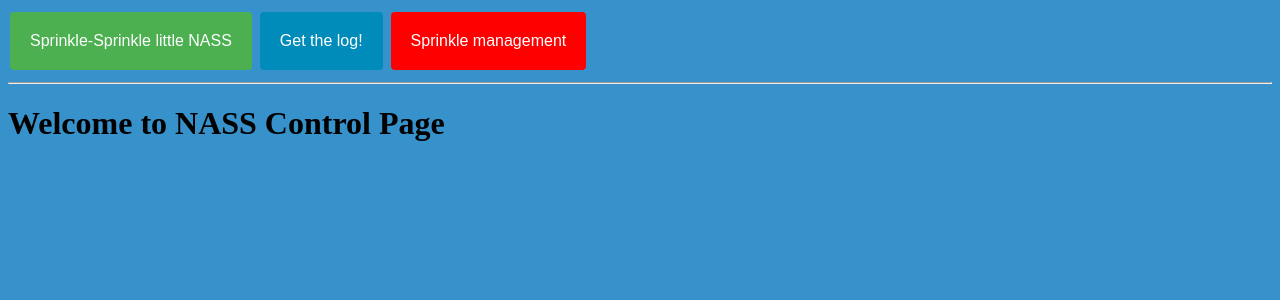
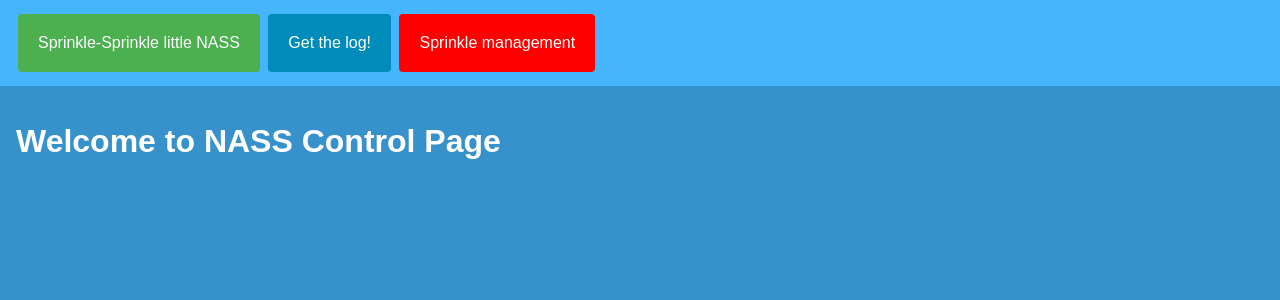
Before and after one commit to demogun-attis/nass, a Django app: page / in a window 1280 px wide. Shown: the top 300 px of the page. Run offline with Django 3.2, Linux system fonts and the light colour scheme.

Commit message:
favicon, start_nass.sh, frozen-header

```diff
--- a/templates/home.html
+++ b/templates/home.html
@@ -107,13 +107,48 @@
 	}
 	.button4 {border-radius: 12px;}
 	.button5 {border-radius: 50%;}
+
+
+
+	body {
+	  margin: 0;
+	  font-family: Arial, Helvetica, sans-serif;
+	}
+
+	.top-container {
+	  background-color: #f1f1f1;
+	  padding: 30px;
+	  text-align: center;
+	}
+
+	.header {
+	  padding: 10px 16px;
+	  background: #45b6fe;
+	  color: #f1f1f1;
+	}
+
+	.content {
+	  padding: 16px;
+	}
+
+	.sticky {
+	  position: fixed;
+	  top: 0;
+	  width: 100%;
+	}
+
+	.sticky + .content {
+	  padding-top: 102px;
+	}
     </style>
     </head>
     <body style="background-color: #3792cb">
-        <button class="button button1" onclick="location.href='{% url 'sprinkle_now' %}'">Sprinkle-Sprinkle little NASS</button>
+        <div class="header" id="myHeader">
+	<button class="button button1" onclick="location.href='{% url 'sprinkle_now' %}'">Sprinkle-Sprinkle little NASS</button>
         <button class="button button2" onclick="location.href='{% url 'script' %}'">Get the log!</button>
         <button class="button button3" onclick="location.href='{% url 'individual_runner' %}'">Sprinkle management</button>
-	<hr>
+	</div>
+	<div class="content">
         {% if data %}
 	<div class="divTable blueTable">
 		<div class="divTableHeading">
@@ -157,7 +192,22 @@
 	{% elif individuals %}
 	{{ individuals | safe }}
 	{% else %}
-	<h1>Welcome to NASS Control Page</h1>
+	<h1 style="color:white;">Welcome to NASS Control Page</h1>
 	{% endif %}
+	</div>
+	<script>
+		window.onscroll = function() {myFunction()};
+
+		var header = document.getElementById("myHeader");
+		var sticky = header.offsetTop;
+
+		function myFunction() {
+		  if (window.pageYOffset > sticky) {
+		    header.classList.add("sticky");
+		  } else {
+		    header.classList.remove("sticky");
+		  }
+		}
+	</script>
         </body>
 </html>
```
Also changed, not shown: nass/images/grass.jpg (added), 1 other file.
